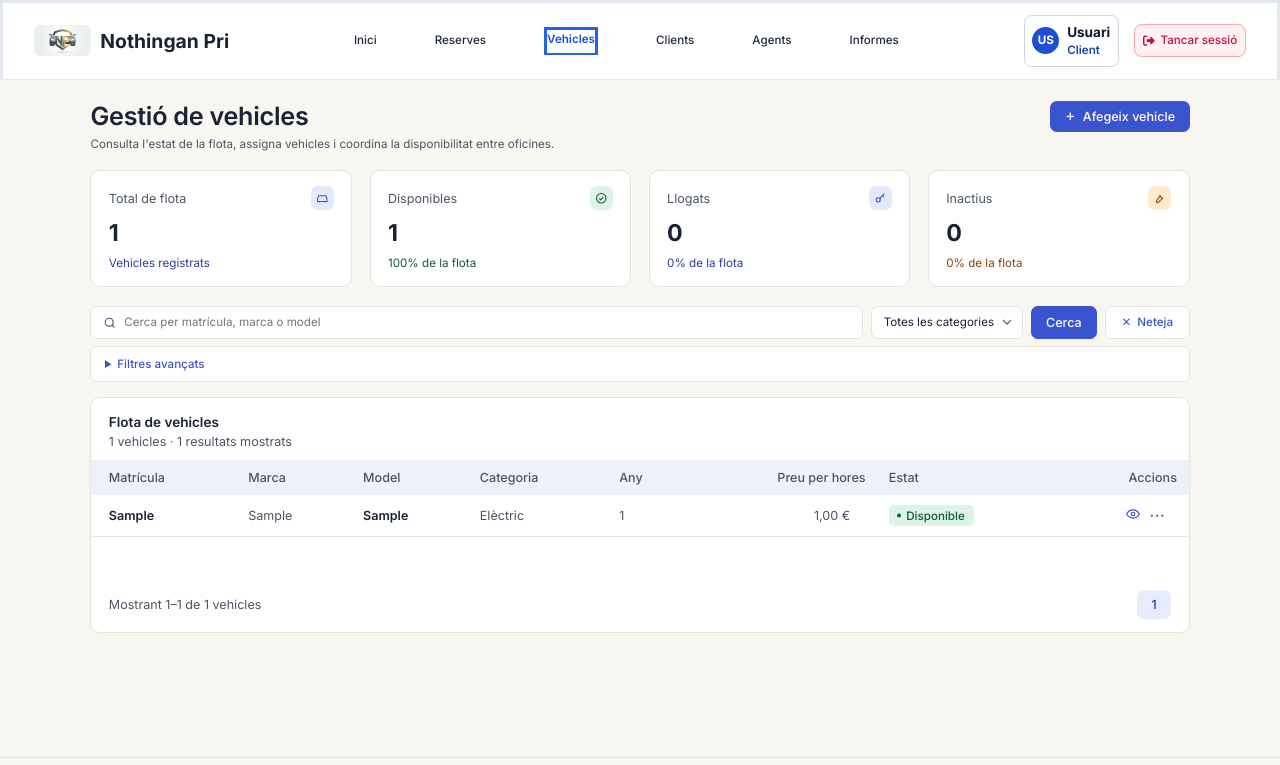
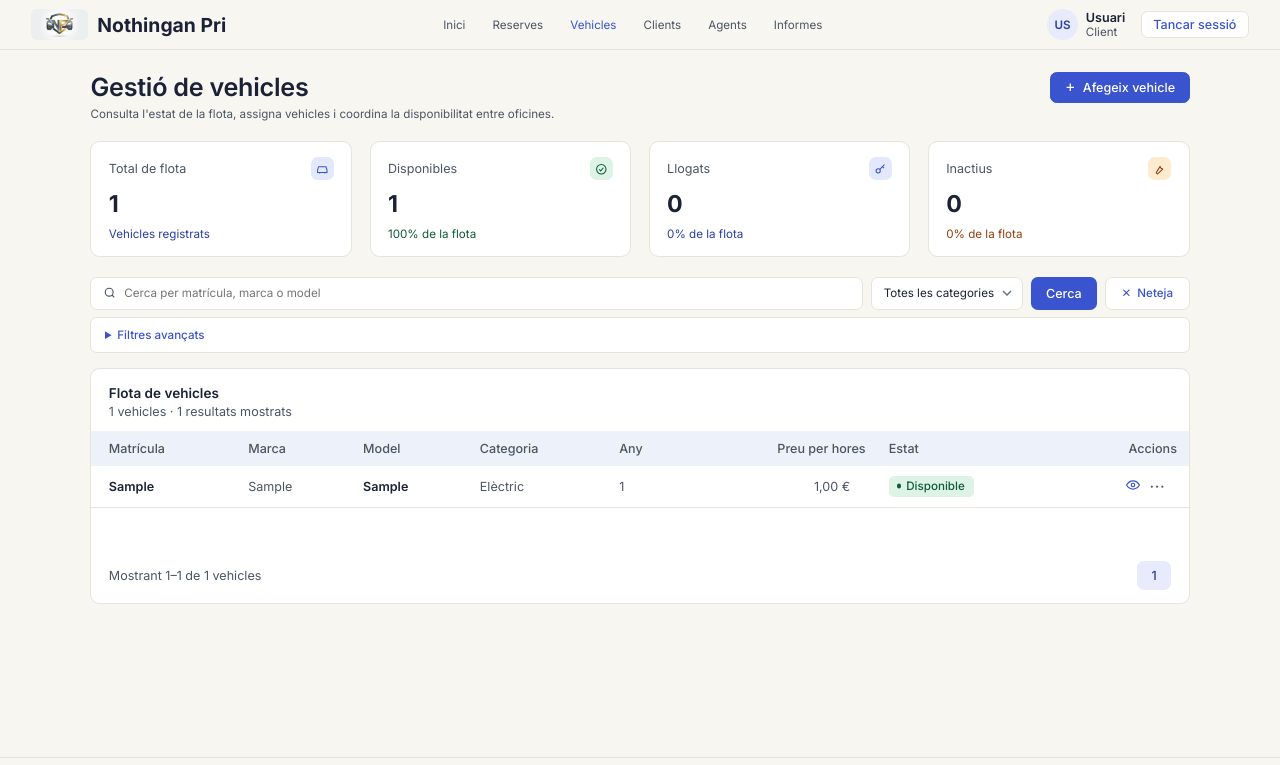
Before and after one commit to zohaibxz/Nothingan-Pri-S.A, a Spring Boot app: page /vehicles in a window 1280 px wide. Shown: the top 765 px of the page. Run offline with Spring Boot 4, Linux system fonts and the light colour scheme; the visitor is signed in with stand-in values (Sample User, id 1); tables that the repository leaves empty hold one stand-in row (values such as "Sample post"); some of the project's set-up classes (security, data sources, template engines, error pages and the like) are left out, and stand-ins take their place; some libraries are stand-ins or nearby versions.

Commit message:
Corregir html de gestio de vehicles treient el JS

```diff
--- a/src/main/java/cat/copernic/Projecte1_Equip5/logic/VehicleLogic.java
+++ b/src/main/java/cat/copernic/Projecte1_Equip5/logic/VehicleLogic.java
@@ -133,7 +133,7 @@ public class VehicleLogic {
 
         if (!PATRO_MATRICULA.matcher(v.getMatricula()).matches()) {
             throw new IllegalArgumentException(
-                    "La matrícula ha de tenir 4 números seguits de 3 lletres (p. ex. 1234ABC).");
+                    "La matrícula ha de tenir 4 números seguits de 3 lletres no vocals ni Q i Ñ (ex. 1234BCD).");
         }
 
         // Marca i model
--- a/src/main/resources/templates/vehicles/gestio.html
+++ b/src/main/resources/templates/vehicles/gestio.html
@@ -1,9 +1,6 @@
 <!DOCTYPE html>
 <html lang="ca" xmlns:th="http://www.thymeleaf.org">
     <head>
-        <script src="https://cdn.tailwindcss.com"></script>
-<script>tailwind.config = { corePlugins: { preflight: false } }</script>
-<link href="https://cdnjs.cloudflare.com/ajax/libs/font-awesome/6.4.0/css/all.min.css" rel="stylesheet">
         <meta charset="UTF-8">
         <meta name="viewport" content="width=device-width, initial-scale=1">
         <title>Gestió de vehicles · Nottingham Pri</title>
@@ -487,36 +484,43 @@
             }
 
             .menu{
-                position:relative;
                 display:inline-block;
                 vertical-align:middle
             }
-            .menu summary{
-                list-style:none;
-                cursor:pointer;
+            .menu-btn{
+                background:none;
+                border:0;
                 color:var(--muted);
                 font-weight:700;
                 letter-spacing:1px;
-                padding:.125rem .375rem
-            }
-            .menu summary::-webkit-details-marker{
-                display:none
+                padding:.125rem .375rem;
+                font-size:inherit
             }
             .menu-list{
-                position:absolute;
-                right:0;
-                top:1.5rem;
-                z-index:20;
+                margin:0;
                 background:#fff;
+                color:var(--text);
                 border:1px solid var(--line);
                 border-radius:.5rem;
                 min-width:10.625rem;
                 padding:.375rem;
                 box-shadow:0 .5rem 1.5rem rgba(27,34,54,.12);
-                text-align:left
+                text-align:left;
+                overflow:visible
+            }
+            /* Si el navegador suporta "anchor positioning", el menú surt sota el botó ···
+               (i s'inverteix cap amunt si no hi cap). Si no, surt centrat a la pantalla. */
+            @supports (top: anchor(bottom)){
+                .menu-list{
+                    inset:auto;
+                    top:anchor(bottom);
+                    right:anchor(right);
+                    margin-top:.25rem;
+                    position-try-fallbacks:flip-block
+                }
             }
             .menu-list p{
-                font-size:.625rem;
+                font-size:.8125rem;
                 color:var(--muted);
                 padding:.25rem .5rem
             }
@@ -676,39 +711,30 @@
     </head>
     <body>
 
-        <header class="bg-white border-b border-solid border-slate-200 px-8 py-3 flex items-center justify-between sticky top-0 z-50">
-    <!-- Logo i nom: porten a la pàgina principal -->
+        <header>
             <a class="brand-link" th:href="@{/}">
                 <img th:src="@{/img/logo.jpg}" alt="Logo Nothingan Pri">
                 <span>Nothingan Pri</span>
             </a>
 
-    <!-- Navegació (div i no nav, per no heretar el CSS de nav d'aquesta pàgina) -->
-    <nav class="hidden md:flex items-center space-x-8 text-sm font-medium text-slate-800">
-        <a th:href="@{/dashboard}" class="text-slate-800 hover:text-blue-700 transition-colors">Inici</a>
-        <a th:href="@{/reserves}" class="text-slate-800 hover:text-blue-700 transition-colors">Reserves</a>
-        <a th:href="@{/vehicles}" class="text-blue-700 font-semibold border-b-2 border-solid border-blue-600 pb-1">Vehicles</a>
-        <a th:href="@{/admin/agent/clients}" class="text-slate-800 hover:text-blue-700 transition-colors">Clients</a>
-        <a th:href="@{/admin/agent/alta}" class="text-slate-800 hover:text-blue-700 transition-colors">Agents</a>
-        <a th:href="@{/informes}" class="text-slate-800 hover:text-blue-700 transition-colors">Informes</a>
+            <nav>
+                <a th:href="@{/dashboard}">Inici</a>
+                <a th:href="@{/admin/agent/reserves}">Reserves</a>
+                <a class="active" th:href="@{/vehicles}">Vehicles</a>
+                <a th:href="@{/admin/agent/clients}">Clients</a>
+                <a th:href="@{/admin/agent/llista}">Agents</a>
+                <a th:href="@{/admin/agent/informes}">Informes</a>
             </nav>
 
-    <!-- Usuari connectat i tancar sessió -->
-    <div class="flex items-center space-x-4">
-        <div class="flex items-center space-x-2 bg-white border border-solid border-slate-300 rounded-lg p-2">
-            <div id="avatar" class="w-7 h-7 rounded-full bg-blue-700 text-white flex items-center justify-center font-bold text-xs">U</div>
-            <div class="leading-tight">
-                <p id="nomUsuari" class="text-sm font-bold text-slate-900" th:text="${nomUsuari ?: 'Usuari'}">Usuari</p>
-                <p class="text-xs font-semibold text-blue-800" th:text="${rolUsuari}">Agent</p>
+            <div class="user">
+                <!-- Inicials: primera lletra del primer nom i de l'últim cognom (calculat al servidor) -->
+                <div class="avatar" th:text="${inicialsUsuari ?: 'US'}">US</div>
+                <div class="user-info">
+                    <b th:text="${nomUsuari ?: 'Usuari'}">Usuari</b>
+                    <small th:text="${rolUsuari}">Agent</small>
                 </div>
-        </div>
-
-        <form th:action="@{/logout}" method="post" class="inline">
-            <button type="submit" style="font-family:inherit"
-                    class="bg-rose-50 hover:bg-rose-100 text-rose-700 border border-solid border-rose-300 p-2 rounded-lg text-xs font-medium transition flex items-center space-x-1.5">
-                <i class="fa-solid fa-right-from-bracket"></i>
-                <span>Tancar sessió</span>
-            </button>
+                <form class="logout-form" th:action="@{/logout}" method="post">
+                    <button type="submit">Tancar sessió</button>
                 </form>
             </div>
         </header>
@@ -816,12 +839,18 @@
                                           th:classappend="${v.estat.name() == 'Disponible'} ? 'b-green' : (${v.estat.name() == 'Llogat'} ? 'b-blue' : 'b-gray')"
                                           th:text="${v.estat.name()}"></span></td>
                                 <td class="acc">
-                                    <a th:href="@{/vehicles/{matricula}(matricula=${v.matricula},page=${pagina.number},q=${q},categoria=${categoria})}" style="color:var(--primary);vertical-align:middle" title="Veure">
+                                    <a th:href="@{/vehicles/{matricula}(matricula=${v.matricula},page=${pagina.number},q=${q},categoria=${categoria})}"
+                                       style="color:var(--primary);vertical-align:middle" title="Veure">
                                         <svg width="14" height="14" viewBox="0 0 24 24" fill="none" stroke="currentColor" stroke-width="2"><path d="M1 12s4-7 11-7 11 7 11 7-4 7-11 7S1 12 1 12z"/><circle cx="12" cy="12" r="3"/></svg>
                                     </a>
-                                    <details class="menu">
-                                        <summary>···</summary>
-                                        <div class="menu-list">
+
+                                    <div class="menu">
+                                        <button type="button" class="menu-btn" aria-label="Més accions"
+                                                th:attr="popovertarget='menu-' + ${fila.index}"
+                                                th:style="'anchor-name:--menu' + ${fila.index}">···</button>
+
+                                        <div class="menu-list" popover th:id="'menu-' + ${fila.index}"
+                                             th:style="'position-anchor:--menu' + ${fila.index}">
                                             <p>Canvia l'estat</p>
                                             <form th:each="e : ${estats}" th:action="@{/vehicles/{matricula}/estat(matricula=${v.matricula})}" method="post">
                                                 <input type="hidden" name="estat" th:value="${e.name()}">
@@ -831,22 +860,28 @@
                                                         th:text="${e == v.estat} ? '✓ ' + ${e.name()} : ${e.name()}"></button>
                                             </form>
                                             <hr>
-                                            <!-- Modificar les dades del vehicle -->
                                             <a th:href="@{/vehicles/editar/{matricula}(matricula=${v.matricula})}"
-                                               style="display:block; padding:7px 8px; border-radius:6px;
-                                               font-size:11px; color:var(--text); text-decoration:none;">
+                                               style="display:block; padding:.4375rem .5rem; border-radius:.375rem; font-size:.8125rem; color:var(--text);">
                                                 Modificar dades
                                             </a>
-                                            <form th:action="@{/vehicles/{matricula}/eliminar(matricula=${v.matricula})}" method="post"
-                                                  onsubmit="return confirm('Segur que vols eliminar aquest vehicle?')">
-                                                <!-- per tornar a la mateixa pàgina i amb els mateixos filtres -->
-                                                <input type="hidden" name="page" th:value="${pagina.number}">
-                                                <input type="hidden" name="q" th:value="${q}">
-                                                <input type="hidden" name="categoria" th:value="${categoria}">
-                                                <button type="submit" class="del" th:disabled="${v.estat.name() == 'Llogat'}">Elimina vehicle</button>
+                                            <button type="button" class="del"
+                                                    th:disabled="${v.estat.name() == 'Llogat'}"
+                                                    th:attr="popovertarget='conf-' + ${fila.index}">Elimina vehicle</button>
+                                        </div>
+
+                                        <!-- Confirmació d'eliminar (substitueix el confirm() de JS) -->
+                                        <div class="confirm" popover th:id="'conf-' + ${fila.index}">
+                                            <form th:action="@{/vehicles/{matricula}/eliminar(matricula=${v.matricula})}" method="post">
+                                                <th:block th:insert="~{:: filtresOcults}"></th:block>
+                                                <p>Segur que vols eliminar el vehicle <b th:text="${v.matricula}">1234ABC</b>?</p>
+                                                <div class="row">
+                                                    <button type="button" popovertargetaction="hide"
+                                                            th:attr="popovertarget='conf-' + ${fila.index}">Cancel·la</button>
+                                                    <button type="submit" class="del">Sí, elimina</button>
+                                                </div>
                                             </form>
                                         </div>
-                                    </details>
+                                    </div>
                                 </td>
                             </tr>
                             <tr th:if="${pagina.empty}"><td colspan="8" class="empty">Cap vehicle coincideix amb els filtres.</td></tr>
@@ -886,53 +921,5 @@
             <span>© 2026 Nottingham Pri. Tots els drets reservats.</span>
             <div><a href="#">Català · CA</a></div>
         </footer>
-
-        <script>
-            // Tanca els menús "···" en clicar fora
-            document.addEventListener('click', e => {
-                document.querySelectorAll('details.menu[open]').forEach(d => {
-                    if (!d.contains(e.target))
-                        d.removeAttribute('open');
-                });
-            });
-
-            // Menú ···: es posiciona sobre la pàgina (la taula té overflow i el tallaria)
-            // i s'obre cap amunt si no hi ha prou espai a sota
-            document.addEventListener('toggle', e => {
-                const d = e.target;
-                if (!(d instanceof HTMLDetailsElement) || !d.classList.contains('menu') || !d.open)
-                    return;
-                document.querySelectorAll('details.menu[open]').forEach(o => {
-                    if (o !== d)
-                        o.removeAttribute('open');
-                });
-                const list = d.querySelector('.menu-list');
-                const r = d.querySelector('summary').getBoundingClientRect();
-                list.style.position = 'fixed';
-                list.style.left = 'auto';
-                list.style.right = (window.innerWidth - r.right) + 'px';
-                const h = list.offsetHeight;
-                list.style.top = (r.bottom + h + 8 > window.innerHeight ? r.top - h - 4 : r.bottom + 4) + 'px';
-            }, true);
-            // En fer scroll o canviar la mida, tanca el menú obert
-            const tancaMenus = () => document.querySelectorAll('details.menu[open]').forEach(d => d.removeAttribute('open'));
-            window.addEventListener('scroll', tancaMenus, true);
-            window.addEventListener('resize', tancaMenus);
-
-            // Neteja: buida la cerca i la categoria abans d'anar a /vehicles (sense filtres)
-            function netejaFiltres() {
-                const f = document.getElementById('filtres');
-                f.querySelector('input[name="q"]').value = '';
-                f.querySelector('select[name="categoria"]').value = '';
-            }
-
-            // Inicials de l'avatar a partir del nom (p. ex. "Joan Pérez" -> "JP")
-            (function () {
-                const nom = (document.getElementById('nomUsuari').textContent || '').trim();
-                const parts = nom.split(/\s+/).filter(Boolean);
-                const ini = parts.length > 1 ? parts[0][0] + parts[parts.length - 1][0] : (parts[0] || 'U').slice(0, 2);
-                document.getElementById('avatar').textContent = ini.toUpperCase();
-            })();
-        </script>
     </body>
 </html>
```
Also changed, not shown: other parts of src/main/resources/templates/vehicles/gestio.html (+42 -14 lines), src/main/java/cat/copernic/Projecte1_Equip5/controller/NomUsuaris.java (+15 -0 lines). Lines whose indentation alone changed are shown as unchanged.
